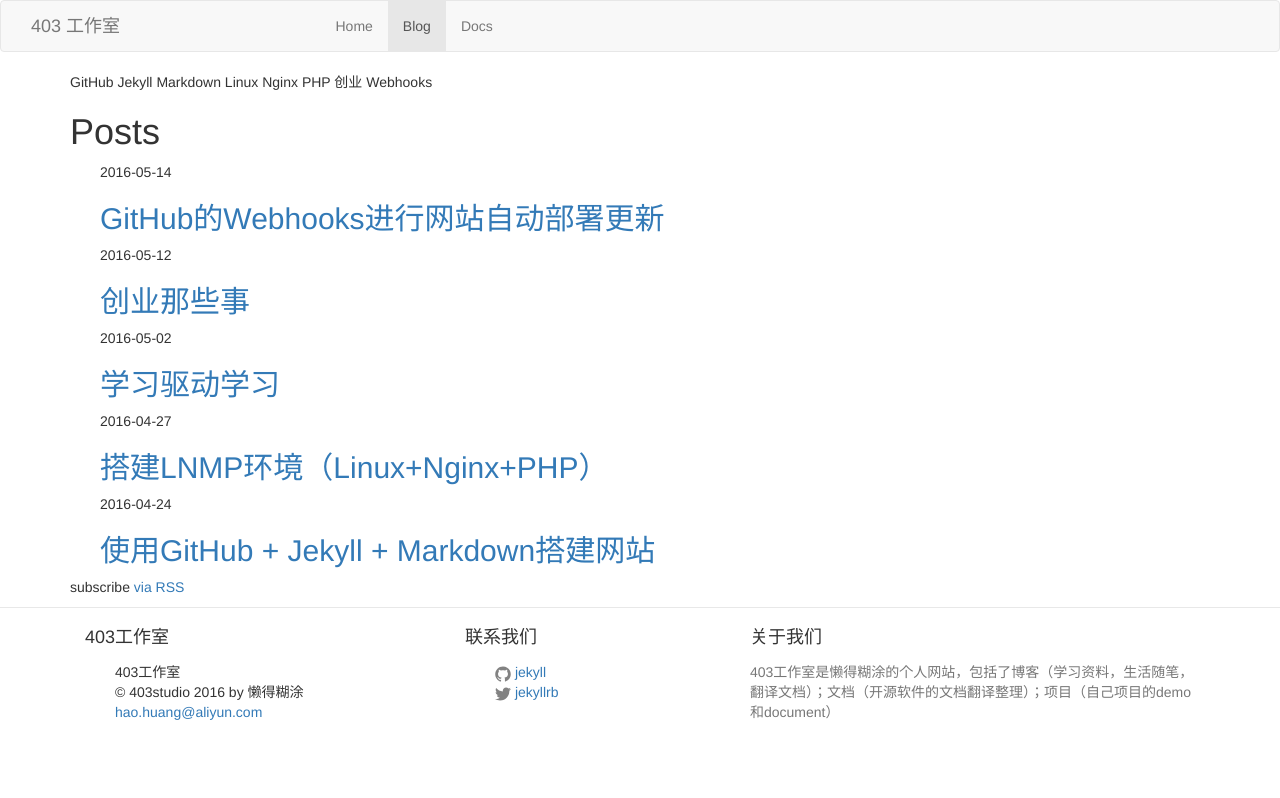
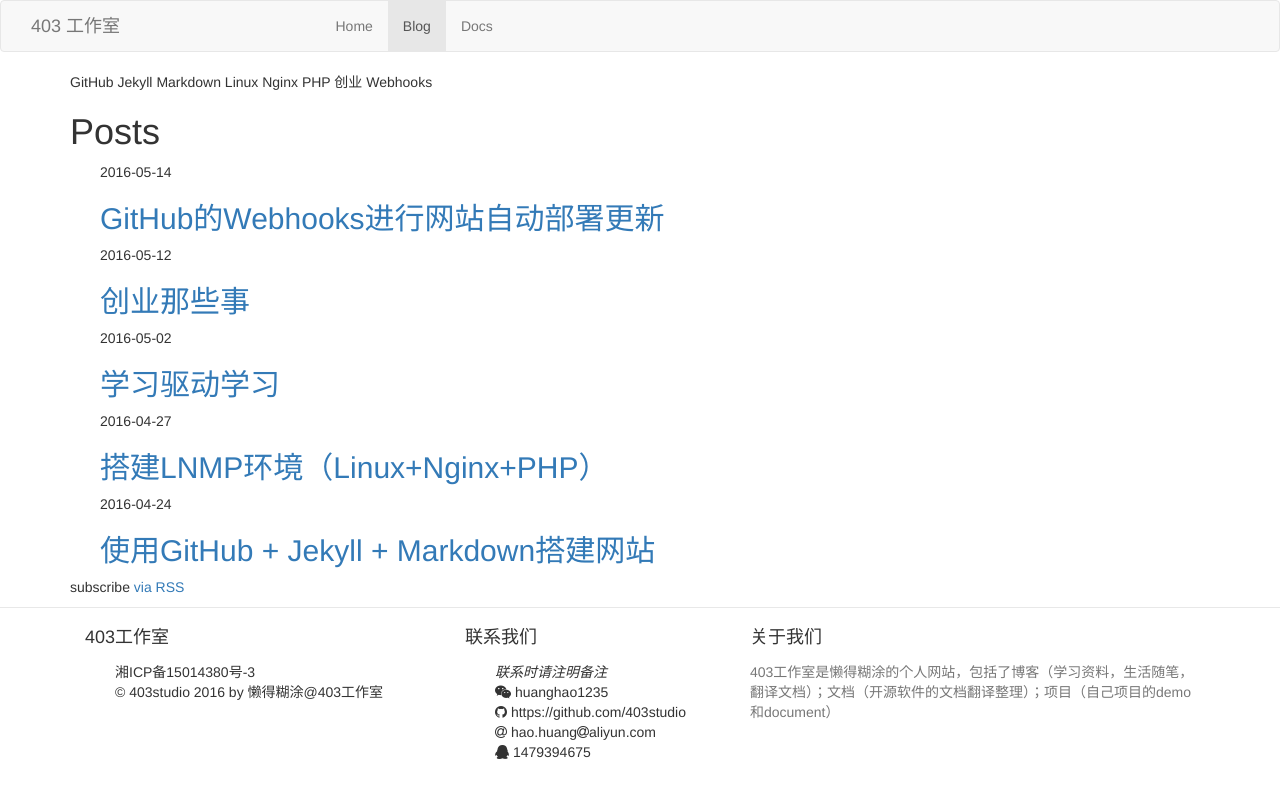
Before and after one commit to 403studio/blog.403studio.com, a Jekyll site: the page built from index.html, in a window 1280 px wide. Shown: the top 798 px of the page. Built offline with Jekyll 4.4.1, drawn with Linux system fonts in a browser that asks for light colours; nearby versions of some CDN libraries.

```diff
--- a/_includes/footer.html
+++ b/_includes/footer.html
@@ -3,21 +3,18 @@
         <div class="col-md-4">
             <h2 class="footer-heading">{{ site.title }}</h2>
             <ul class="list-unstyled">
-                <li>{{ site.title }}</li>
-                <li>&copy; 403studio 2016 by 懒得糊涂</li>
-                <li><a href="mailto:{{ site.email }}">{{ site.email }}</a></li>
+                <li>湘ICP备15014380号-3</li>
+                <li>&copy; 403studio 2016 by 懒得糊涂@403工作室</li>
             </ul>
         </div>
         <div class="col-md-3">
             <h2 class="footer-heading">联系我们</h2>
             <ul class="list-unstyled">
-                {% if site.github_username %}
-                    <li>{% include icon-github.html username=site.github_username %}</li>
-                {% endif %}
-
-                {% if site.twitter_username %}
-                    <li>{% include icon-twitter.html username=site.twitter_username %}</li>
-                {% endif %}
+                <li><i>联系时请注明备注</i></li>
+                <li><i class="fa fa-wechat"></i> huanghao1235</li>
+                <li><i class="fa fa-github"></i> https://github.com/403studio</li>
+                <li><i class="fa fa-at"></i> hao.huang<i class="fa fa-at"></i>aliyun.com</li>
+                <li><i class="fa fa-qq"></i> 1479394675</li>
             </ul>
         </div>
         <div class="col-md-5">
--- a/_includes/head.html
+++ b/_includes/head.html
@@ -3,12 +3,13 @@
   <meta http-equiv="X-UA-Compatible" content="IE=edge">
   <meta name="viewport" content="width=device-width, initial-scale=1">
 
-  <title>{% if page.title %}{{ page.title | escape }}{% else %}{{ site.title | escape }}{% endif %}---403工作室</title>
+  <title>{% if page.title %}{{ page.title | escape }}{% else %}{{ site.title | escape }}{% endif %}--403工作室</title>
   <meta name="description" content="{% if page.excerpt %}{{ page.excerpt | strip_html | strip_newlines | truncate: 160 }}{% else %}{{ site.description }}{% endif %}">
 
   <link rel="stylesheet" href="{{ "/css/default.css" | prepend: site.baseurl }}">
   <link rel="stylesheet" href="{{ "/css/main.css" | prepend: site.baseurl }}">
   <link href="//cdn.bootcss.com/bootstrap/3.3.6/css/bootstrap.min.css" rel="stylesheet">
+  <link href="//cdn.bootcss.com/font-awesome/4.6.2/css/font-awesome.min.css" rel="stylesheet">
   <link rel="canonical" href="{{ page.url | replace:'index.html','' | prepend: site.baseurl | prepend: site.url }}">
   <link rel="alternate" type="application/rss+xml" title="{{ site.title }}" href="{{ "/feed.xml" | prepend: site.baseurl | prepend: site.url }}">
 </head>
--- a/index.html
+++ b/index.html
@@ -1,4 +1,5 @@
 ---
+title: 博客
 layout: default
 ---
 <div class="container">
```
Also changed, not shown: www.html (added, +8 -0 lines).
